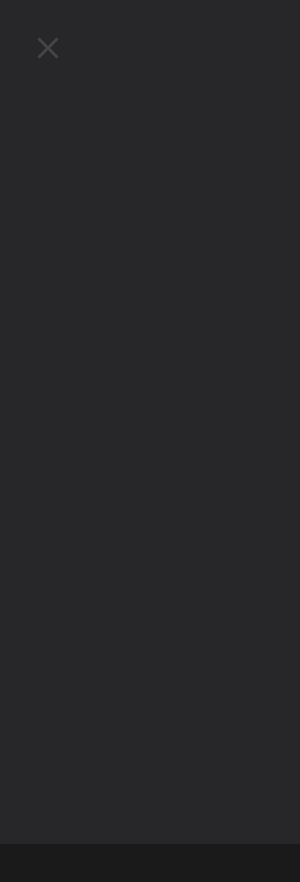
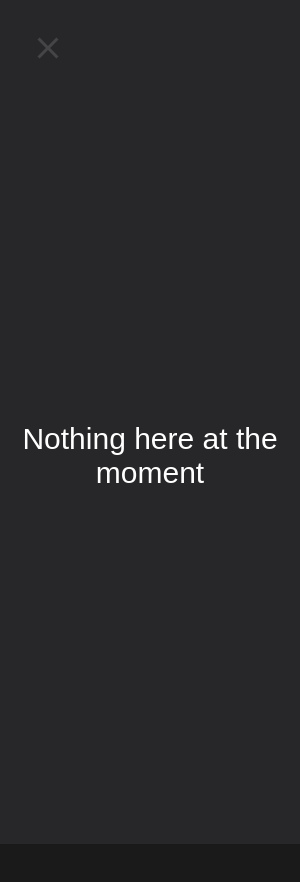
Before and after one commit to noahkra/SplitsAnalyser, an Electron app: page index.html in a window 300 px wide. Both pictures are taken after a click on the element 18 px from the left and 827 px from the top of the page. Shown: the top 882 px of the page. Drawn offline with Linux system fonts and the light colour scheme; no server answers.

Commit message:
Add settings info to explain why it is blank

```diff
--- a/index.html
+++ b/index.html
@@ -564,6 +564,9 @@
 					<use href="#icon_close">
 				</svg>
 			</div>
+			<div id="settingsInfo"
+			     style="position: fixed; font-size: 30px; width: 100%; text-align: center; top: 50%; color: white;">Nothing here at the moment
+			</div>
 		</div>
 		<svg>
 			<defs>
```
